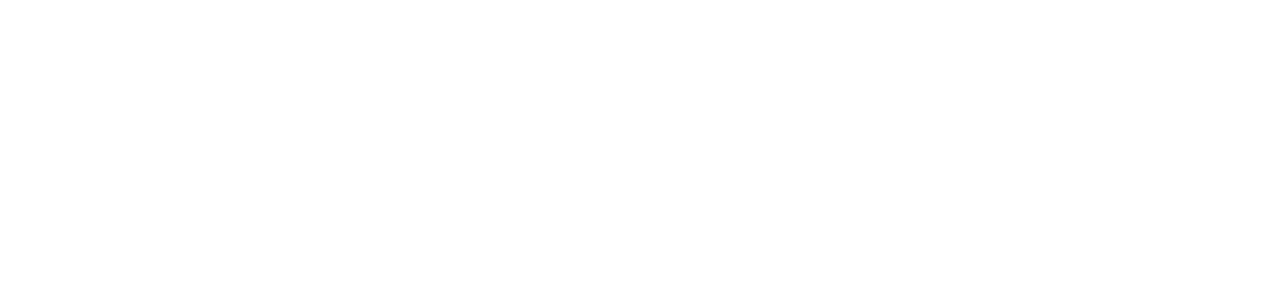
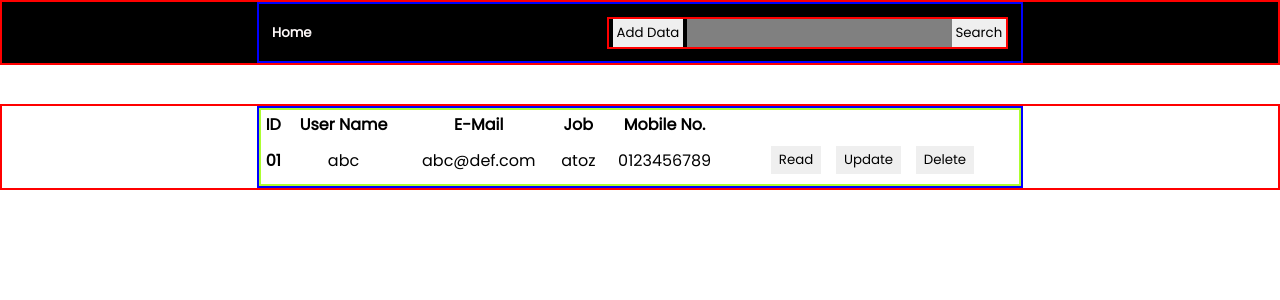
Before and after one commit to Viekesh/mernStackPro, a React (Create React App) app in the folder mern-stack/: page / in a window 1280 px wide. Shown: the top 300 px of the page. Built offline with nearby package versions, Linux system fonts and the light colour scheme.

Commit message:
Input And Output Form Created

```diff
--- a/mern-stack/src/App.js
+++ b/mern-stack/src/App.js
@@ -1,11 +1,12 @@
 import React from 'react';
+import CRUDRoutes from './Projects/CRUDApp1/CRUDRoutes.jsx';
 
 
 
 const App = () => {
   return (
     <div className='app'>
-
+      <CRUDRoutes />
     </div>
   )
 }
--- a/mern-stack/src/Projects/CRUDApp1/Components/Navigation/Navigation.css
+++ b/mern-stack/src/Projects/CRUDApp1/Components/Navigation/Navigation.css
@@ -0,0 +1,43 @@
+.navigation {
+    border: 2px solid red;
+    max-width: 100vw;
+    height: fit-content;
+    background-color: black;
+}
+
+nav {
+    margin: 0 auto;
+    border: 2px solid blue;
+    padding: 1vw;
+    width: 60%;
+    justify-content: space-between;
+}
+
+.landing-page-link h5 {
+    color: snow;
+}
+
+.add-btn {
+    margin: 0 0.3vw;
+    padding: 0.3vw;
+}
+
+.input-search {
+    border: 2px solid red;
+}
+
+.search {
+    padding: 0.3vw;
+    background-color: gray;
+    color: snow;
+}
+
+.search-btn {
+    padding: 0.3vw;
+}
+
+@media only screen and (max-width: 768px) {
+    nav {
+        width: 100%;
+    }
+}
--- a/mern-stack/src/Projects/CRUDApp1/Components/Navigation/Navigation.jsx
+++ b/mern-stack/src/Projects/CRUDApp1/Components/Navigation/Navigation.jsx
@@ -5,11 +5,12 @@
 const Navigation = () => {
     return (
         <div className='navigation'>
-            <nav className="nav y-axis-center">
+            <nav className="y-axis-center">
                 <div className="landing-page-link">
                     <NavLink to='/'><h5>Home</h5></NavLink>
                 </div>
                 <div className="input-search">
+                    <NavLink to="/UserDataInput"><button className='add-btn'>Add Data</button></NavLink>
                     <input type="text" className='search' />
                     <NavLink to='/'>
                         <button type='button' className='button search-btn'>Search</button>
--- /dev/null
+++ b/mern-stack/src/Projects/CRUDApp1/Components/UserInpOutData/UserDataOutput.css
@@ -0,0 +1,23 @@
+.user-data-output {
+    margin: 3vw auto;
+    border: 2px solid red;
+    max-width: 100vw;
+}
+
+.user-data {
+    margin: 0 auto;
+    border: 2px solid blue;
+    width: 60%;
+}
+
+table {
+    margin: 0 auto;
+    border: 2px solid greenyellow;
+    width: 100%;
+    text-align: center;
+}
+
+.crud-btn {
+    margin: 0.6vw;
+    padding: 0.3vw 0.6vw;
+}
--- /dev/null
+++ b/mern-stack/src/Projects/CRUDApp1/Components/UserInpOutData/UserDataOutput.jsx
@@ -0,0 +1,39 @@
+import React from 'react';
+import './UserDataOutput.css';
+
+const UserDataOutput = () => {
+    return (
+        <div className='user-data-output'>
+            <div className="user-data">
+                <table className="table">
+                    <thead className="thead">
+                        <tr>
+                            <th>ID</th>
+                            <th>User Name</th>
+                            <th>E-Mail</th>
+                            <th>Job</th>
+                            <th>Mobile No.</th>
+                            <th></th>
+                        </tr>
+                    </thead>
+                    <tbody>
+                        <tr>
+                            <th>01</th>
+                            <td>abc</td>
+                            <td>abc@def.com</td>
+                            <td>atoz</td>
+                            <td>0123456789</td>
+                            <td className='x-axis-center rud-btn'>
+                                <button className='crud-btn'>Read</button>
+                                <button className='crud-btn'>Update</button>
+                                <button className='crud-btn'>Delete</button>
+                            </td>
+                        </tr>
+                    </tbody>
+                </table>
+            </div>
+        </div>
+    )
+}
+
+export default UserDataOutput;
--- a/mern-stack/src/Projects/CRUDApp1/LandingPage.jsx
+++ b/mern-stack/src/Projects/CRUDApp1/LandingPage.jsx
@@ -1,9 +1,11 @@
-import React from 'react'
+import React from 'react';
+import '../Common.css';
+import UserDataOutput from './Components/UserInpOutData/UserDataOutput';
 
 const LandingPage = () => {
     return (
         <div className='landing-page'>
-
+            <UserDataOutput />
         </div>
     )
 }
```
Also changed, not shown: mern-stack/src/Projects/CRUDApp1/Components/UserInpOutData/UserDataInput.jsx (added, +51 -0 lines), 2 other files (tests, documents, lock files or other folders).
